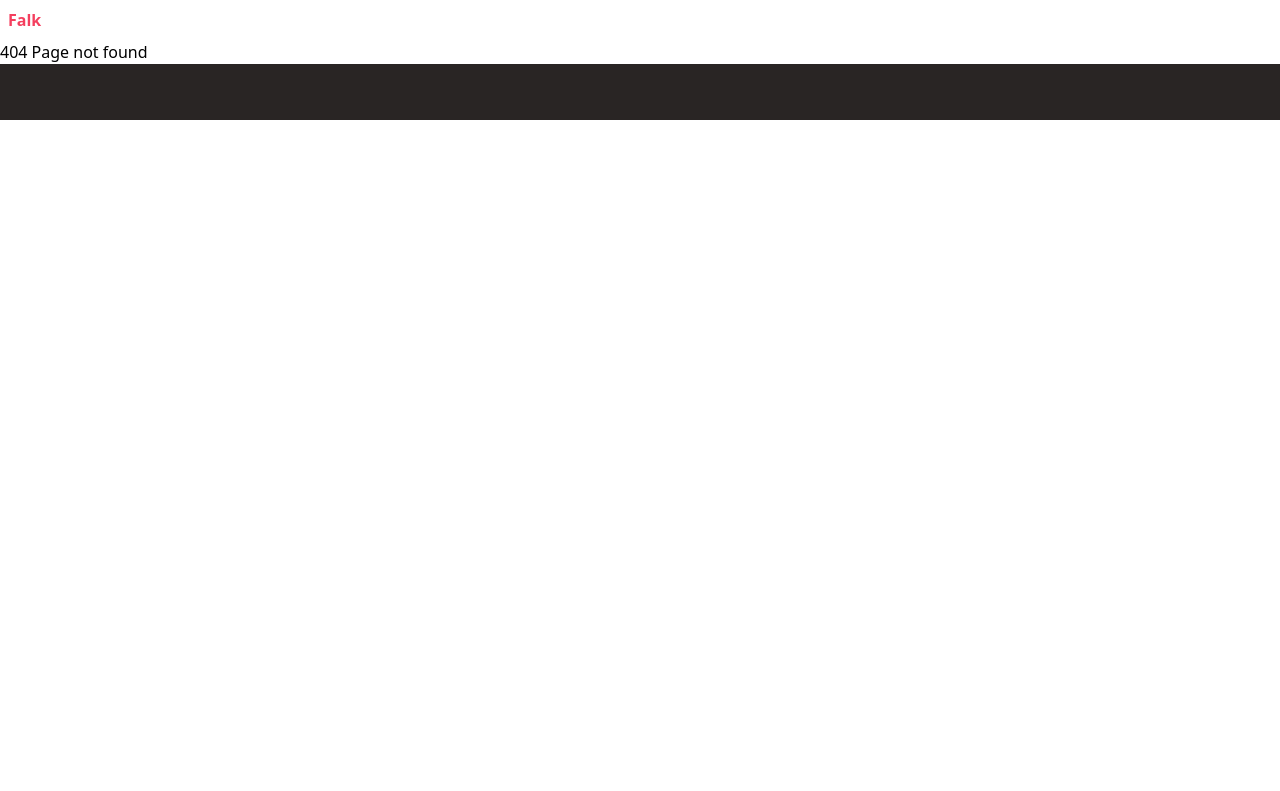
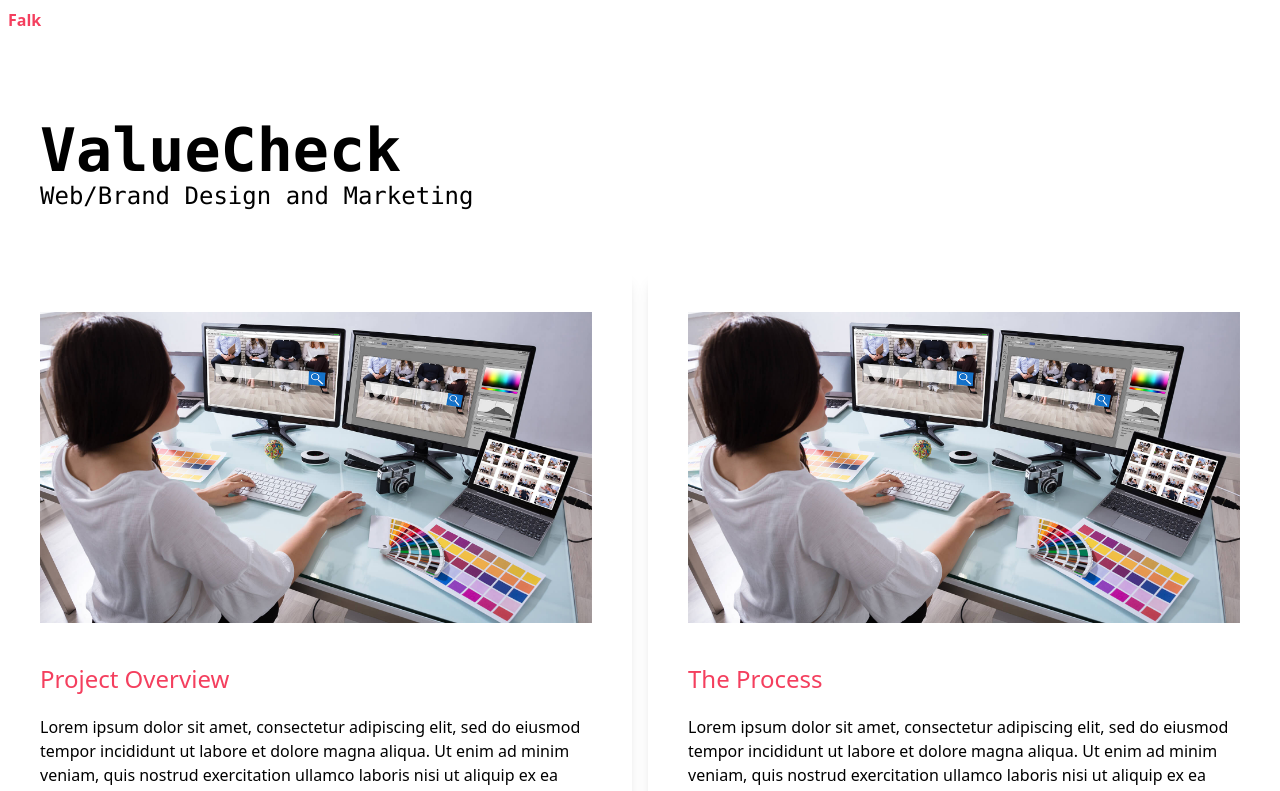
Before and after one commit to Shubhras/portfolio-react, a React (Create React App) app: page /ValueCheck in a window 1280 px wide. Before the commit this address had no page. Shown: the top 791 px of the page. Built offline with nearby package versions, Linux system fonts and the light colour scheme.

Commit message:
workon design

```diff
--- a/src/components/Header/Menu.js
+++ b/src/components/Header/Menu.js
@@ -22,7 +22,7 @@ const Menu = () => {
     </NavLink>
       </div>
 
-      <div>
+      <div className="mr-5">
       <NavLink
       to="/contact"
       className={({ isActive, isPending }) =>
@@ -32,6 +32,18 @@ const Menu = () => {
       Contact
     </NavLink>
       </div>
+
+      <div>
+      <NavLink
+      to="/ValueCheck"
+      className={({ isActive, isPending }) =>
+        isPending ? "pending" : isActive ? "active" : ""
+      }
+    >
+     ValueCheck
+    </NavLink>
+      </div>
+
       </div>
       </div>
 
--- /dev/null
+++ b/src/pages/ValueCheck/Value.js
@@ -0,0 +1,9 @@
+import React from "react";
+const Value = ({ item }) => {
+  return (<>
+
+hey
+
+  </>);
+}
+export default Value;
--- /dev/null
+++ b/src/pages/ValueCheck/index.js
@@ -0,0 +1,45 @@
+import React from 'react';
+import Value from './Value';
+const ValueCheck = () => {
+  return (<>
+    <div className="bg-white">
+    <div className='text-left mt-10 mb-5 p-10'>
+    <h1 className='text-6xl font-mono font-semibold text-black'>ValueCheck</h1>
+    <h3 className='text-2xl font-mono font-medium text-black'>Web/Brand Design and Marketing</h3>
+</div>
+<div className=''>
+<div className=''>
+<div className="grid grid-cols-2 gap-4  place-content-center">
+  <div className='p-10 rounded-lg shadow-lg text-left'>
+    <img src='web-design-3.jpg'/>
+    <h1 className='text-rose-500 text-2xl mt-10 mb-5'>Project Overview</h1>
+    <p>Lorem ipsum dolor sit amet, consectetur adipiscing elit, sed do eiusmod tempor incididunt ut labore et dolore magna aliqua. Ut enim ad minim veniam, quis nostrud exercitation ullamco laboris nisi ut aliquip ex ea commodo consequat. Duis aute irure dolor in reprehenderit in voluptate velit esse cillum dolore eu fugiat nulla pariatur. Excepteur sint occaecat cupidatat non proident, sunt in culpa qui officia deserunt mollit anim id est laborum.</p>
+    </div>
+    <div className='p-10 rounded-lg shadow-lg text-left'>
+    <img src='web-design-3.jpg' />
+    <h1 className='text-rose-500 text-2xl mt-10 mb-5'>The Process</h1>
+    <p>Lorem ipsum dolor sit amet, consectetur adipiscing elit, sed do eiusmod tempor incididunt ut labore et dolore magna aliqua. Ut enim ad minim veniam, quis nostrud exercitation ullamco laboris nisi ut aliquip ex ea commodo consequat. Duis aute irure dolor in reprehenderit in voluptate velit esse cillum dolore eu fugiat nulla pariatur. Excepteur sint occaecat cupidatat non proident, sunt in culpa qui officia deserunt mollit anim id est laborum.</p>
+    </div>
+</div>
+</div>
+
+</div>
+
+<div className='mt-10 p-10'>
+<h1 className='text-rose-500 text-2xl font-medium mb-10'>Highlights</h1>
+<div className='w-full'>
+<img className='w-full' src='coding girk.jpg' />
+</div>
+
+</div>
+
+    </div>
+
+
+
+
+
+
+  </>);
+}
+export default ValueCheck;
--- a/src/routes.js
+++ b/src/routes.js
@@ -3,6 +3,7 @@ import Layout from "./pages/Layout";
 import Home from "./pages/Home";
 import Contact from "./pages/Contact";
 import Error404 from './pages/Errors/Error404';
+import ValueCheck from "./pages/ValueCheck";
 
 import {
   createBrowserRouter,
@@ -21,5 +22,9 @@ const router = createBrowserRouter([
     path: "*",
     element: <Layout><Error404 /></Layout>,
   },
+  {
+    path: "/ValueCheck",
+    element: <Layout><ValueCheck /></Layout>,
+  },
 ]);
 export default router;
```
Also changed, not shown: public/coding girk.jpg (added), public/web-design-3.jpg (added).
